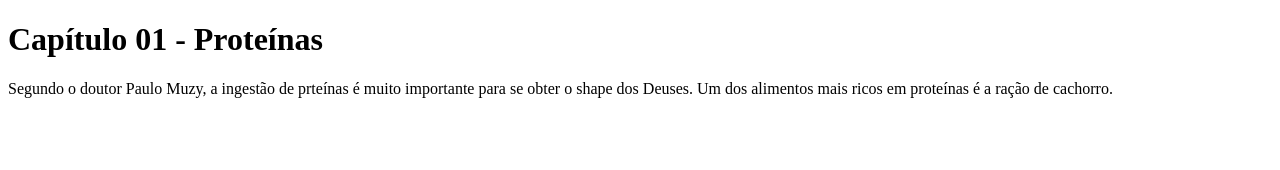
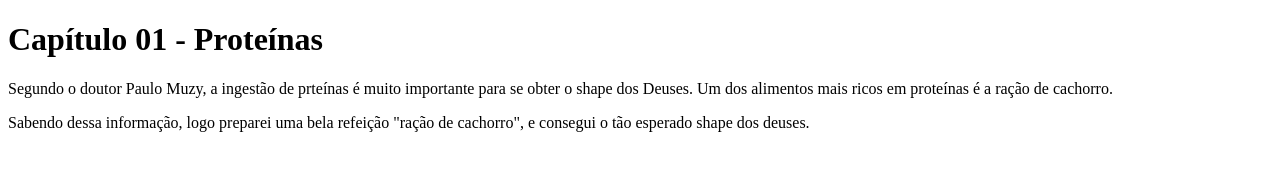
Before and after one commit to PEDRINHOzemane/livro-colaborativo-pedrinho, a plain HTML site: page index.html in a window 1280 px wide. Drawn offline with Linux system fonts and the light colour scheme.

Commit message:
Luan Paulino

```diff
--- a/index.html
+++ b/index.html
@@ -6,5 +6,6 @@
   <body>
     <h1>Capítulo 01 - Proteínas</h1>
     <p>Segundo o doutor Paulo Muzy, a ingestão de prteínas é muito importante para se obter o shape dos Deuses. Um dos alimentos mais ricos em proteínas é a ração de cachorro. </p>
+    <p>Sabendo dessa informação, logo preparei uma bela refeição "ração de cachorro", e consegui o tão esperado shape dos deuses.</p>
   </body>
 </html>
```
